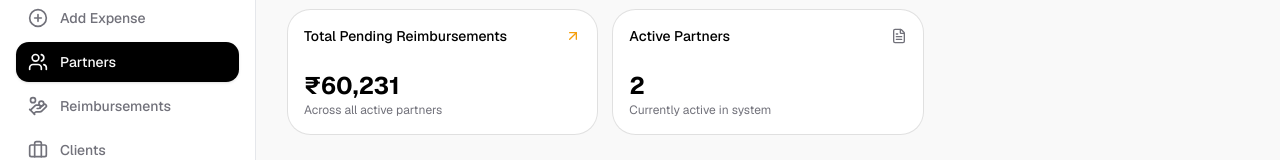
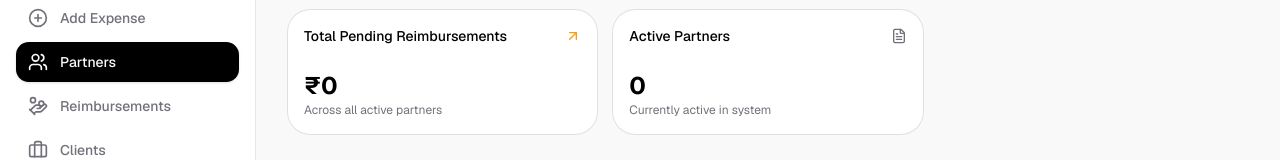
Before and after one commit to BROCHIKO/decodilla-expence-tracker, a Next.js app: page /partners in a window 1280 px wide. Shown: the part 178-338 px from the top of the page. Built offline with nearby package versions, Linux system fonts and the light colour scheme.

Commit message:
Fix data synchronization on Partners page

```diff
--- a/src/app/(dashboard)/partners/page.tsx
+++ b/src/app/(dashboard)/partners/page.tsx
@@ -25,7 +25,28 @@ import Link from "next/link"
 import { useStore } from "@/lib/store"
 
 export default function PartnersPage() {
-  const partners = useStore((state) => state.partners)
+  const partnersStore = useStore((state) => state.partners)
+  const expenses = useStore((state) => state.expenses)
+
+  // Calculate dynamic stats for each partner from the expenses array
+  const partners = partnersStore.map(partner => {
+    // Look for expenses where the payment method references the partner's name
+    const partnerExpenses = expenses.filter(exp =>
+      exp.payment.toLowerCase().includes(partner.name.toLowerCase())
+    )
+    const totalSpent = partnerExpenses.reduce((sum, exp) => sum + exp.amount, 0)
+
+    return {
+      ...partner,
+      status: "Active",
+      totalSpent,
+      pendingReimbursement: totalSpent // Assuming all are pending for now
+    }
+  })
+
+  // Summary Card Calculations
+  const activePartnersCount = partners.filter(p => p.status === 'Active').length
+  const totalPending = partners.reduce((sum, p) => sum + p.pendingReimbursement, 0)
 
   return (
     <div className="flex-1 space-y-6 max-w-6xl mx-auto w-full">
@@ -49,7 +70,7 @@ export default function PartnersPage() {
             <ArrowUpRight className="h-4 w-4 text-warning" />
           </CardHeader>
           <CardContent>
-            <div className="text-2xl font-bold">₹60,231</div>
+            <div className="text-2xl font-bold">₹{totalPending.toLocaleString()}</div>
             <p className="text-xs text-muted-foreground">Across all active partners</p>
           </CardContent>
         </Card>
@@ -59,7 +80,7 @@ export default function PartnersPage() {
             <FileText className="h-4 w-4 text-muted-foreground" />
           </CardHeader>
           <CardContent>
-            <div className="text-2xl font-bold">2</div>
+            <div className="text-2xl font-bold">{activePartnersCount}</div>
             <p className="text-xs text-muted-foreground">Currently active in system</p>
           </CardContent>
         </Card>
@@ -103,8 +124,8 @@ export default function PartnersPage() {
                     Active
                   </Badge>
                 </TableCell>
-                <TableCell>₹0</TableCell>
-                <TableCell className="text-right font-medium text-warning">₹0</TableCell>
+                <TableCell>₹{partner.totalSpent.toLocaleString()}</TableCell>
+                <TableCell className="text-right font-medium text-warning">₹{partner.pendingReimbursement.toLocaleString()}</TableCell>
                 <TableCell>
                   <DropdownMenu>
                     <DropdownMenuTrigger className="inline-flex items-center justify-center h-8 w-8 rounded-md transition-colors hover:bg-accent">
```
